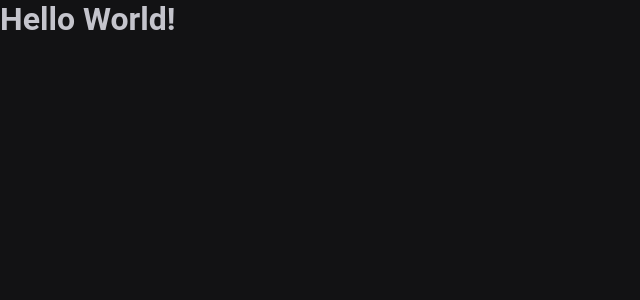
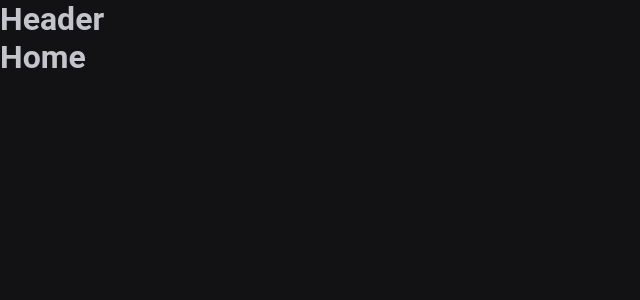
Before and after one commit to rafaverde/igniteTimer, a React app: page / in a window 1280 px wide. Shown: the top 300 px of the page, without its empty margins (0-640 px from the left). Built offline with nearby package versions, Linux system fonts and the light colour scheme; the HTML template or start-up script is replaced by a standard one.

Commit message:
Routes and Default Layout created.

```diff
--- a/package.json
+++ b/package.json
@@ -12,6 +12,7 @@
   "dependencies": {
     "react": "^18.3.1",
     "react-dom": "^18.3.1",
+    "react-router-dom": "^6.26.1",
     "styled-components": "^6.1.12"
   },
   "devDependencies": {
--- a/src/App.tsx
+++ b/src/App.tsx
@@ -2,11 +2,15 @@
 import { defaultTheme } from "./styles/themes/default"
 import { GlobalStyle } from "./styles/global"
 
+import { Router } from "./Router"
+import { BrowserRouter } from "react-router-dom"
+
 export function App() {
   return (
     <ThemeProvider theme={defaultTheme}>
-      <h1>Hello World!</h1>
-
+      <BrowserRouter>
+        <Router />
+      </BrowserRouter>
       <GlobalStyle />
     </ThemeProvider>
   )
--- /dev/null
+++ b/src/Router.tsx
@@ -0,0 +1,15 @@
+import { Routes, Route } from "react-router-dom"
+import { Home } from "./pages/Home"
+import { History } from "./pages/History"
+import { DefaultLayout } from "./layouts/DefaultLayout"
+
+export function Router() {
+  return (
+    <Routes>
+      <Route path="/" element={<DefaultLayout />}>
+        <Route path="/" element={<Home />} />
+        <Route path="/history" element={<History />} />
+      </Route>
+    </Routes>
+  )
+}
--- /dev/null
+++ b/src/components/Header.tsx
@@ -0,0 +1,3 @@
+export function Header() {
+  return <h1>Header</h1>
+}
--- /dev/null
+++ b/src/layouts/DefaultLayout.tsx
@@ -0,0 +1,11 @@
+import { Outlet } from "react-router-dom"
+import { Header } from "../components/Header"
+
+export function DefaultLayout() {
+  return (
+    <div>
+      <Header />
+      <Outlet />
+    </div>
+  )
+}
--- /dev/null
+++ b/src/pages/History.tsx
@@ -0,0 +1,3 @@
+export function History() {
+  return <h1>History</h1>
+}
--- /dev/null
+++ b/src/pages/Home.tsx
@@ -0,0 +1,3 @@
+export function Home() {
+  return <h1>Home</h1>
+}
```
Also changed, not shown: 1 other file (tests, documents, lock files or other folders).
